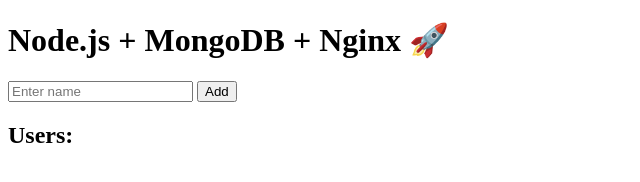
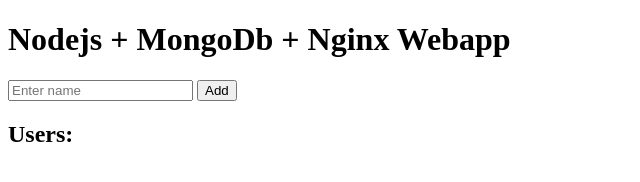
Before and after one commit to karthikeyanaitech/sample_nodejs_website, a website: page public/index.html in a window 1280 px wide. Shown: the whole page, without its empty margins (0-640 px from the left). Drawn offline with Linux system fonts and the light colour scheme; no server answers.

Commit message:
auto-deploy

```diff
--- a/public/index.html
+++ b/public/index.html
@@ -4,7 +4,7 @@
   <title>Node Full App</title>
 </head>
 <body>
-  <h1>Node.js + MongoDB + Nginx 🚀</h1>
+  <h1>Nodejs + MongoDb + Nginx Webapp</h1>
 
   <input id="name" placeholder="Enter name">
   <button onclick="addUser()">Add</button>
```
Also changed, not shown: .github/workflows/deploy.yml (added).
